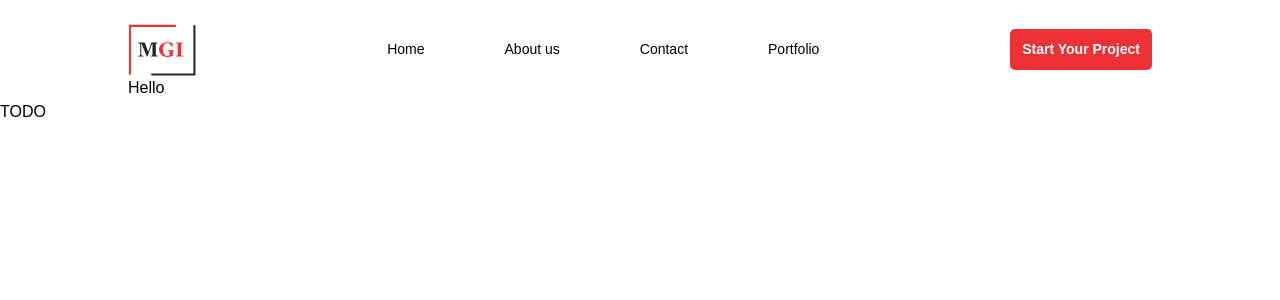
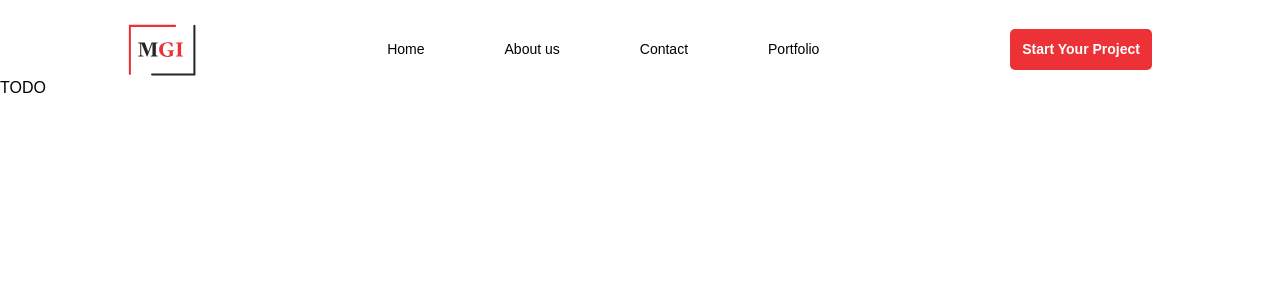
Before and after one commit to MaverickDe/mgi, a Next.js app: page / in a window 1280 px wide. Shown: the top 300 px of the page. Built offline with nearby package versions, Linux system fonts and the light colour scheme; a web font is replaced by a local one.

Commit message:
victor initial commit

```diff
--- /dev/null
+++ b/components/Layout/Home/HeroSection.js
@@ -0,0 +1,5 @@
+const HeroSection = () => {
+  return <section></section>;
+};
+
+export default HeroSection;
--- a/pages/index.js
+++ b/pages/index.js
@@ -1,10 +1,11 @@
 
+import HeroSection from "@/components/Layout/Home/HeroSection";
 import Layout from "@/components/Layout/Layout";
 
 export default function Home() {
   return (
       <Layout>
-        <div>Hello</div>
+        <HeroSection />
       </Layout>
 
   );
```
